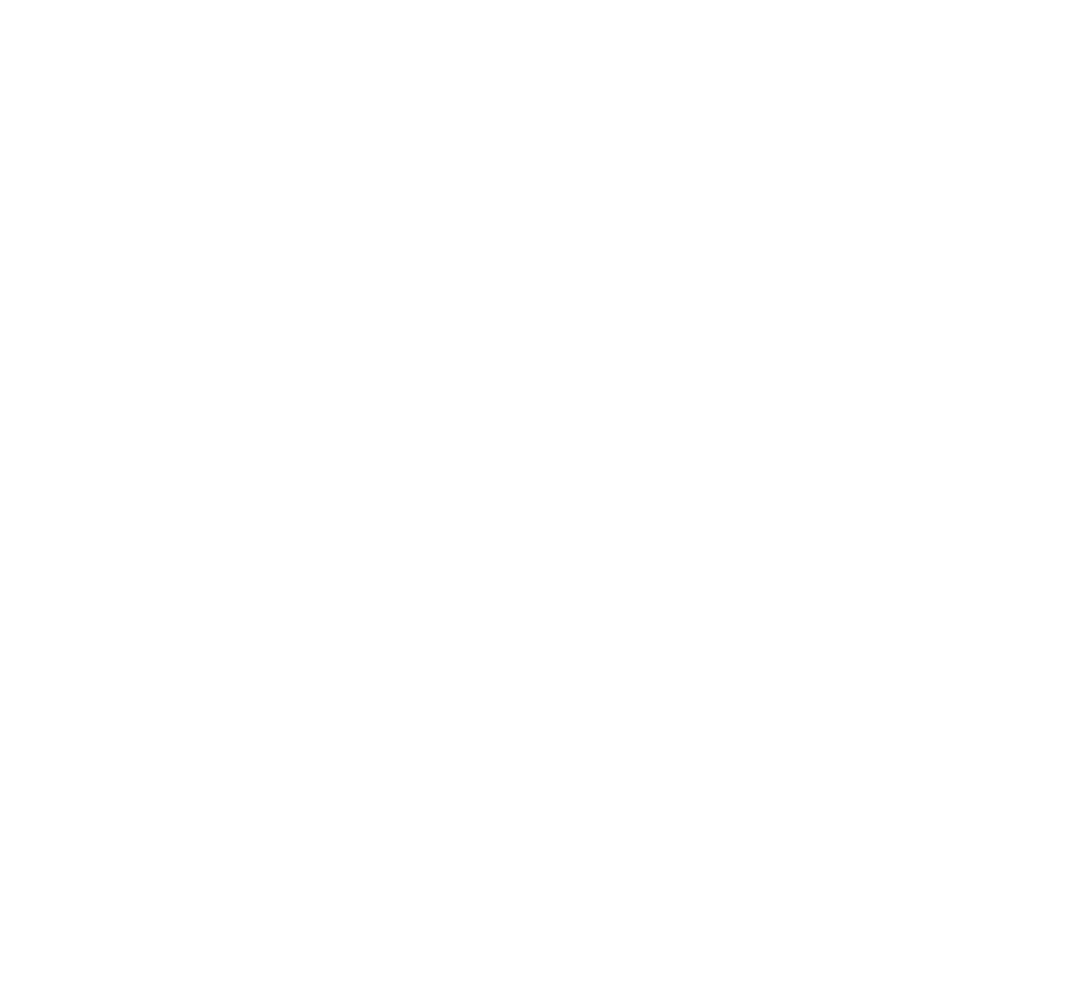
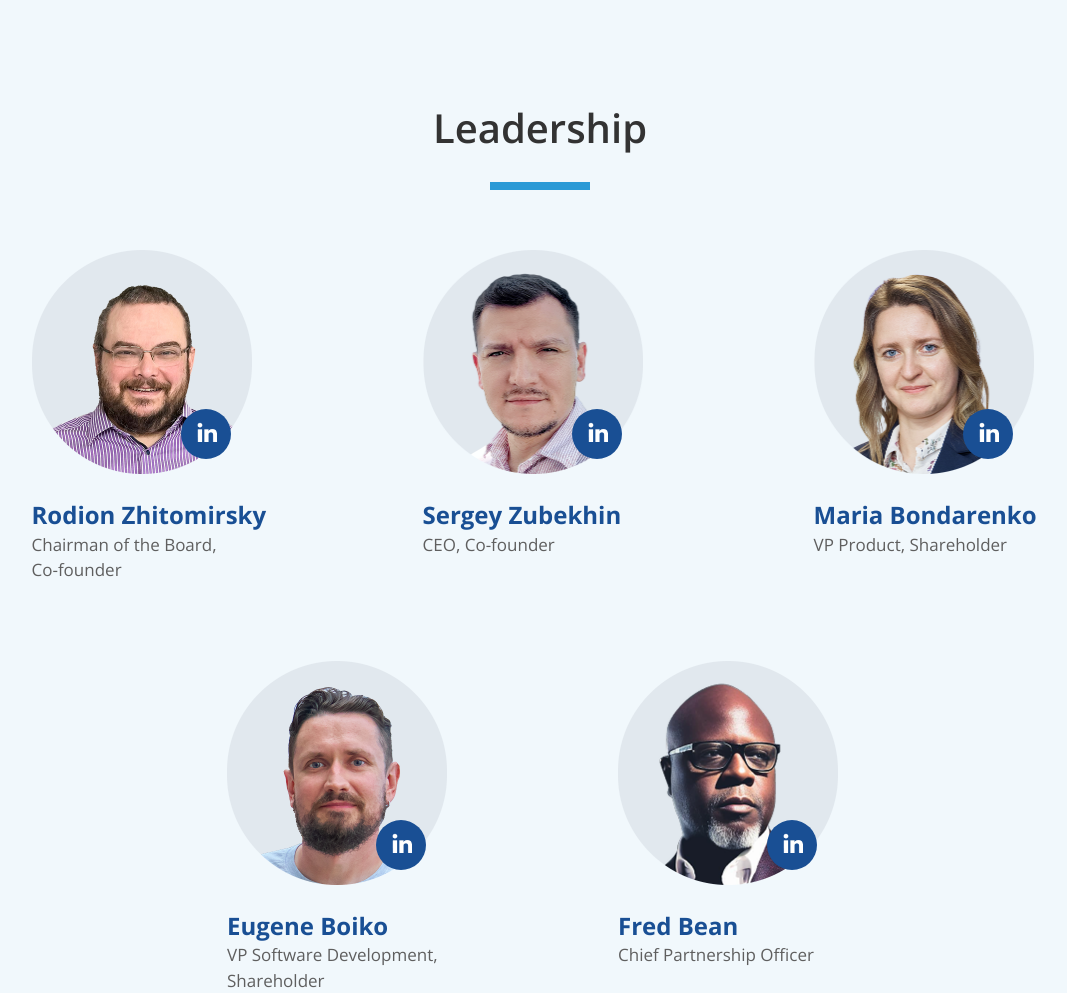
Before and after one commit to ktk-kami/lessons, a plain HTML site: page index.html in a window 1280 px wide. Shown: the whole page, without its empty margins (100-1167 px from the left). Before the commit the page ends 800 px from the top, so only its background shows below. Drawn offline with Linux system fonts and the light colour scheme.

Commit message:
added section without hover

```diff
--- a/css/style.css
+++ b/css/style.css
@@ -1,3 +1,27 @@
+@font-face {
+  font-family: Open Sans;
+  src: url("../fonts/OpenSans-Regular.ttf") format("truetype");
+  font-weight: 400;
+  font-style: normal;
+  font-display: wrap;
+}
+
+@font-face {
+  font-family: Open Sans;
+  src: url("../fonts/OpenSans-SemiBold.ttf") format("truetype");
+  font-weight: 600;
+  font-style: normal;
+  font-display: wrap;
+}
+
+@font-face {
+  font-family: Open Sans;
+  src: url("../fonts/OpenSans-Bold.ttf") format("truetype");
+  font-weight: 700;
+  font-style: normal;
+  font-display: wrap;
+}
+
 * {
     margin: 0;
     padding: 0;
@@ -5,3 +29,92 @@
     outline: 0;
     box-sizing: border-box;
 }
+
+li {
+  list-style-type: none;
+}
+
+:root {
+  --font: Open Sans, sans-serif;
+}
+
+.content {
+  background-color: #F1F8FC;
+  color: #333;
+}
+
+.leadership {
+  display: flex;
+  flex-direction: column;
+  align-items: center;
+}
+
+.leadership__title {
+  font: 600 40px/140% var(--font);
+  margin-top: 100px;
+}
+
+hr {
+  border: 4px solid #2B9AD6;
+  width: 100px;
+  margin-top: 26px;
+}
+
+.leadership__list {
+  margin-top: 60px;
+  display: flex;
+  justify-content: center;
+  flex-wrap: wrap;
+  width: 1017px;
+  gap: 78px 156px;
+
+  :nth-child(1):hover {
+    .leadership__img {
+      background: center / cover url("../img/lead-1-background.jpg") no-repeat;
+      width: 293px;
+      height: 361px;
+    }
+}
+
+.leadership__item {
+  width: 235px;
+  position: relative;
+}
+
+.leadership__img {
+  position: relative;
+  width: 220px;
+  height: 224px;
+}
+
+.leadership__circle {
+  width: 50px;
+  height: 50px;
+  border-radius: 50%;
+  background-color: #194F94;
+  position: absolute;
+  top: 159px;
+  left: 149px;
+}
+
+.leadership__ico {
+  position: absolute;
+  width: 20px;
+  height: 20px;
+  top: 172px;
+  left: 165px;
+}
+
+.leadership__name {
+  color: #194F94;
+  font: 700 24px/140% var(--font);
+  display: inline-block;
+  margin-top: 20px;
+}
+
+.leadership__prof {
+  color: #5F5F5F;
+  font: 400 17px/150% var(--font);
+  display: inline-block;
+  width: 215px;
+}
--- a/index.html
+++ b/index.html
@@ -2,10 +2,70 @@
 <html lang="en">
 <head>
     <meta charset="UTF-8">
-    <title>Document</title>
+    <title>Lesson 7</title>
     <link href="css/style.css" rel="stylesheet" type="text/css">
 </head>
 <body>
+<main class="content">
 
+  <section class="leadership">
+    <h2 class="leadership__title">Leadership</h2>
+    <hr>
+
+    <ul class="leadership__list">
+      <li class="leadership__item">
+        <img class="leadership__img" src="img/leadership-1.png" alt="leadership">
+
+        <div class="leadership__circle"></div>
+        <img class="leadership__ico" src="img/ico.png" alt="ico">
+
+        <span class="leadership__name">Rodion Zhitomirsky</span>
+        <span class="leadership__prof">Chairman of the Board, Co-founder</span>
+      </li>
+
+      <li class="leadership__item">
+        <img class="leadership__img" src="img/leadership-2.png" alt="leadership">
+
+        <div class="leadership__circle"></div>
+        <img class="leadership__ico" src="img/ico.png" alt="ico">
+
+        <span class="leadership__name">Sergey Zubekhin</span>
+        <span class="leadership__prof">CEO, Co-founder</span>
+      </li>
+
+      <li class="leadership__item">
+        <img class="leadership__img" src="img/leadership-3.png" alt="leadership">
+
+        <div class="leadership__circle"></div>
+        <img class="leadership__ico" src="img/ico.png" alt="ico">
+
+        <span class="leadership__name">Maria Bondarenko</span>
+        <span class="leadership__prof">VP Product, Shareholder</span>
+      </li>
+
+      <li class="leadership__item">
+        <img class="leadership__img" src="img/leadership-4.png" alt="leadership">
+
+        <div class="leadership__circle"></div>
+        <img class="leadership__ico" src="img/ico.png" alt="ico">
+
+        <span class="leadership__name">Eugene Boiko</span>
+        <span class="leadership__prof">VP Software Development, Shareholder</span>
+      </li>
+
+      <li class="leadership__item">
+        <img class="leadership__img" src="img/leadership-5.png" alt="leadership">
+
+        <div class="leadership__circle"></div>
+        <img class="leadership__ico" src="img/ico.png" alt="ico">
+
+        <span class="leadership__name">Fred Bean</span>
+        <span class="leadership__prof">Chief Partnership Officer</span>
+      </li>
+    </ul>
+
+  </section>
+
+</main>
 </body>
 </html>
```
Also changed, not shown: fonts/OpenSans-Bold.ttf (added), fonts/OpenSans-Regular.ttf (added), fonts/OpenSans-SemiBold.ttf (added), img/ico.png (added), img/lead-1-background.jpg (added), img/lead-1-hover.png (added), img/leadership-1.png (added), img/leadership-2.png (added), img/leadership-3.png (added), img/leadership-4.png (added), img/leadership-5.png (added).
